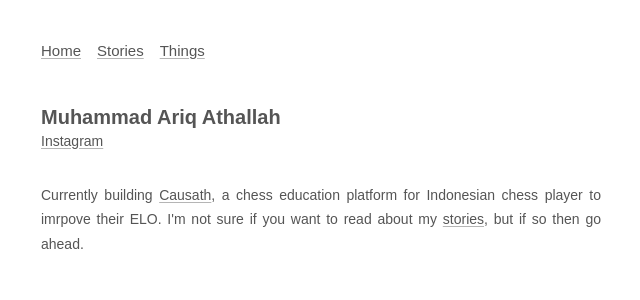
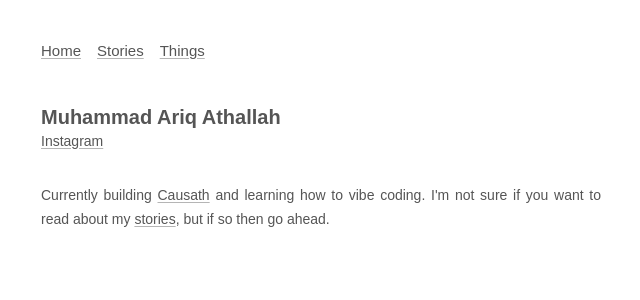
Before and after one commit to ariqathallah-com/portfolio-site, a Next.js app: page / in a window 1280 px wide. Shown: the top 300 px of the page, without its empty margins (319-959 px from the left). Built offline with nearby package versions, Linux system fonts and the light colour scheme.

Commit message:
Add Causath toggle on homepage

```diff
--- a/app/page.tsx
+++ b/app/page.tsx
@@ -1,19 +1,49 @@
+'use client';
+
+import { useState } from 'react';
 import Link from 'next/link';
 
 export default function Home() {
+  const [showCausath, setShowCausath] = useState(false);
+
   return (
     <div className="py-8 text-[17px] leading-relaxed">
       <h1 className="mb-0 text-xl font-semibold">Muhammad Ariq Athallah</h1>
 
-
       <div className="mb-8 flex flex-wrap gap-x-1.5 text-sm">
-        <a href="https://instagram.com/ariqathallah" target="_blank" rel="noopener noreferrer">Instagram</a>
+        <a href="https://instagram.com/ariqathallah" target="_blank" rel="noopener noreferrer">
+          Instagram
+        </a>
       </div>
 
       <p className="prose-story text-sm">
-        Currently building <Link href="https://instagram.com/caturcausath">Causath</Link>, a chess education platform for Indonesian chess player to imrpove their ELO. I'm not sure if you want to read about my <Link href="/stories">stories</Link>, but if so then go ahead.
+        Currently building{' '}
+        <button
+          onClick={() => setShowCausath(!showCausath)}
+          className="underline decoration-[#B5B5B5] underline-offset-2 hover:decoration-[#111111]"
+        >
+          Causath
+        </button>{' '}
+        and learning how to vibe coding. I'm not sure if you want to read about my{' '}
+        <Link href="/stories">stories</Link>, but if so then go ahead.
       </p>
+
+      {showCausath && (
+        <div className="mb-8 text-sm">
+          <p className="text-muted" style={{ color: '#9c9c9c' }}>
+            Chess education platform for Indonesian chess players to improve their ELO.
+          </p>
+          <div className="flex flex-wrap mt-1 gap-x-1.5 text-sm" style={{ color: '#9c9c9c' }}>
+            <a href="https://causath.com" target="_blank" rel="noopener noreferrer">Website</a>
+            <span>/</span>
+            <a href="https://instagram.com/caturcausath" target="_blank" rel="noopener noreferrer">Instagram</a>
+            <span>/</span>
+            <a href="https://www.tiktok.com/@caturcausath" target="_blank" rel="noopener noreferrer">TikTok</a>
+            <span>/</span>
+            <a href="https://www.youtube.com/@Causath" target="_blank" rel="noopener noreferrer">YouTube</a>
+          </div>
+        </div>
+      )}
     </div>
-
   );
 }
```
